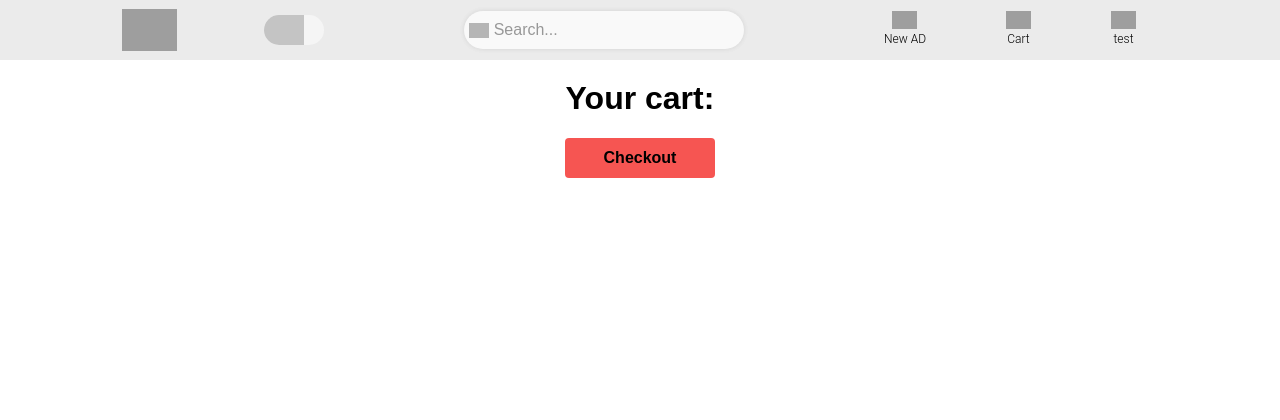
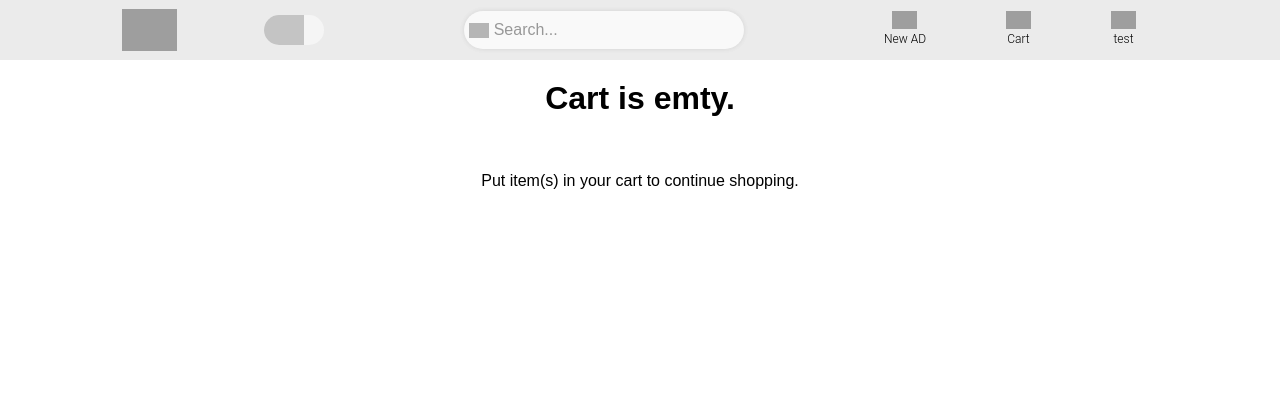
Before and after one commit to lucyscript/WebprojectDat310, a Flask app: page /cart in a window 1280 px wide. Shown: the top 420 px of the page. Run offline with Flask 3, Linux system fonts and the light colour scheme; a user stored in the database is signed in; data comes from the database, SQL or seed files in the repository; both versions use the stored data as it was after the commit; data that the repository does not hold is empty; grey boxes are pictures that could not be loaded.

Commit message:
emty cart restrictions

```diff
--- a/HTML/templates/cart.html
+++ b/HTML/templates/cart.html
@@ -9,8 +9,8 @@
 {% endblock %}
 
 {% block content %}
-    <h1>Your cart:</h1>
     {% if cart_items %}
+    <h1>Your cart</h1>
     <table>
         <tr>
             <th>Item ID</th>
@@ -37,9 +37,15 @@
             </td>
         </tr>
     </table>
-    {% endif %}
 
     <a href="{{ url_for('checkout') }}">
         <div class="button">Checkout</div>
     </a>
+
+    {% else %}
+        <h1>Cart is emty.</h1><br>
+        <p class="user-info">Put item(s) in your cart to continue shopping.</p>
+
+    {% endif %}
+
 {% endblock %}
--- a/HTML/templates/product.html
+++ b/HTML/templates/product.html
@@ -31,7 +31,7 @@
 <div id="description-box">
     <p id="description">{{ item.description }}</p>
 </div>
-<h2 id="price">{{ item.price }},-</h2>
+<h2 id="price">${{ item.price }}</h2>
 
 {% if session %}
     <form id="cart-form">
--- a/app.py
+++ b/app.py
@@ -402,7 +402,7 @@ def delete_cart_item(item_id):
                     total_price += item['price']
                 return jsonify({'total_price': total_price})
             else:
-                return jsonify({'total_price': None})
+                return jsonify({'total_price': 0})
         except:
             pass
     else:
--- a/static/CSS/cart.css
+++ b/static/CSS/cart.css
@@ -60,3 +60,8 @@ a {
 .remove-icon {
     width: 25px;
 }
+
+.user-info {
+    display: flex;
+    justify-content: center;
+}
```
Also changed, not shown: HTML/templates/checkout.html (+6 -2 lines), Data/database.db.
